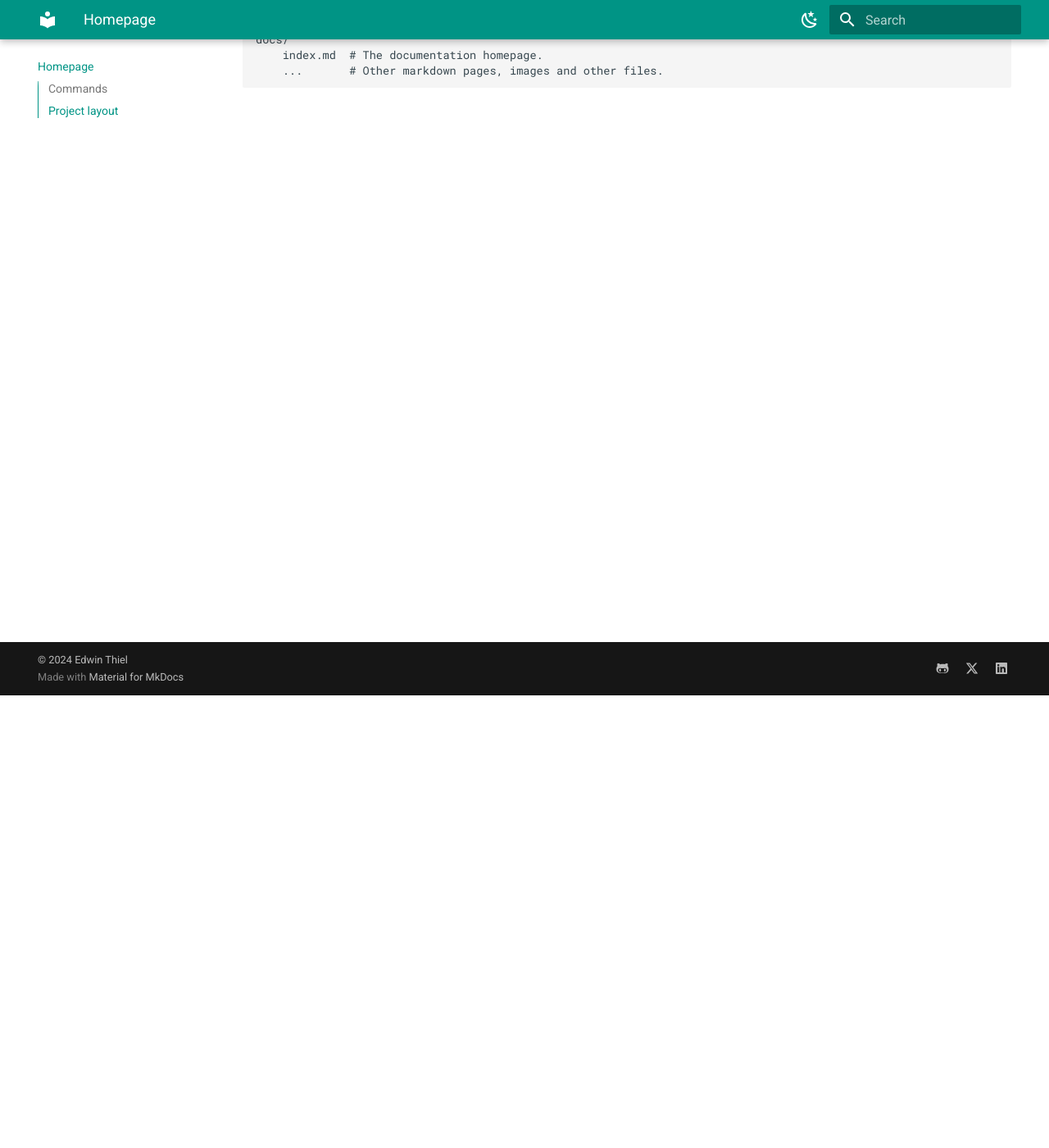
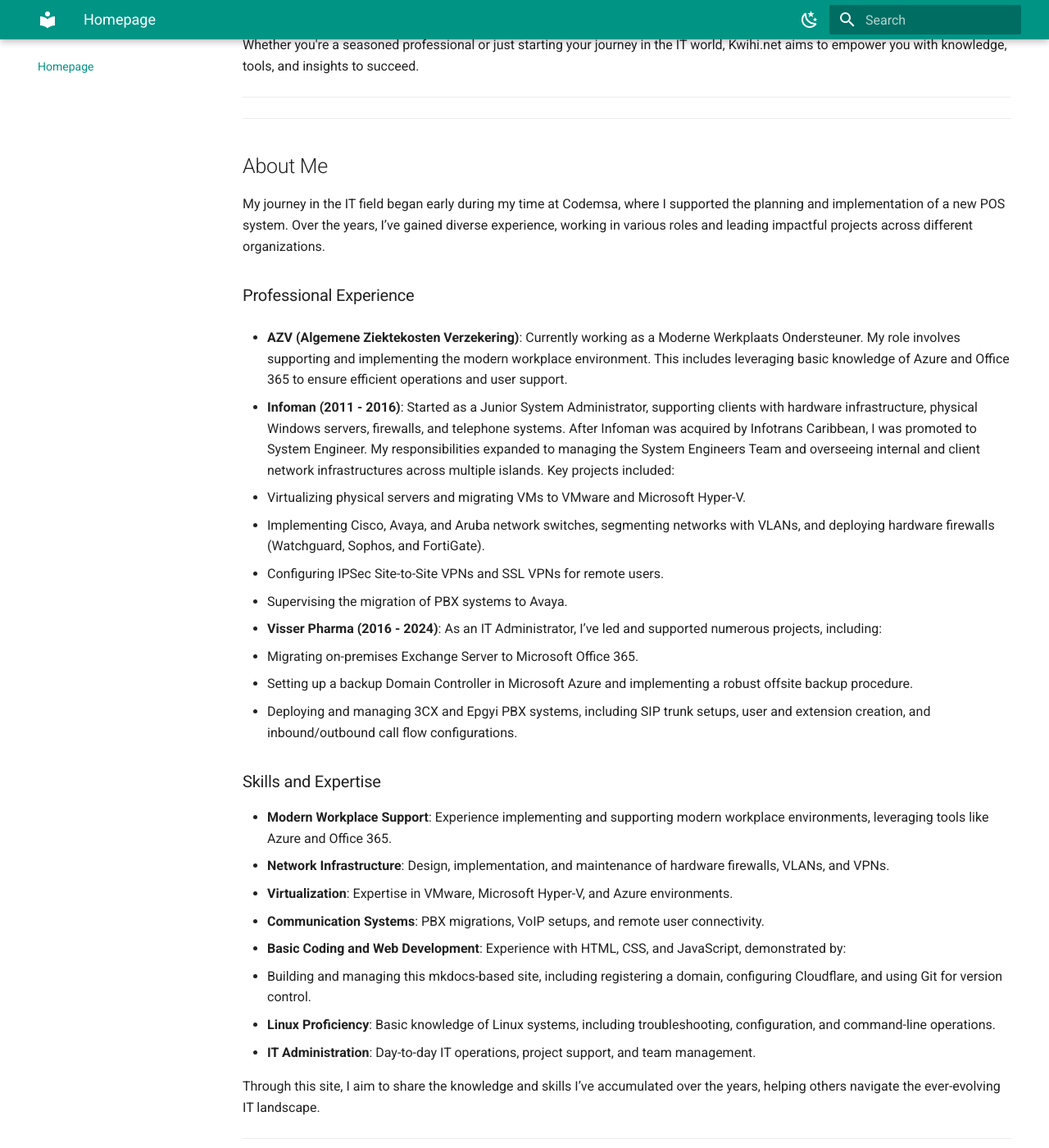
Before and after one commit to thiel3/kwihinet, an MkDocs documentation site: the page built from docs/index.md, in a window 1280 px wide and 1400 px high, scrolled down 552 px. Shown: the whole window at 82% size. Built offline with MkDocs 1.6.1 and Material for MkDocs 9.7.7, drawn with Linux system fonts in a browser that asks for light colours; some of the changed text lies outside the part shown.

Commit message:
Update the homepage with content and about me

```diff
--- a/docs/index.md
+++ b/docs/index.md
@@ -1,17 +1,50 @@
 # Homepage
 
-For full documentation visit [mkdocs.org](https://www.mkdocs.org).
+# Welcome to **Kwihi.net**
 
-## Commands
+Welcome to **Kwihi.net**, your ultimate resource for IT enthusiasts and home lab builders. This site is designed as a living documentation hub, offering guides, tutorials, and how-tos tailored to the tech-savvy community.
 
-* `mkdocs new [dir-name]` - Create a new project.
-* `mkdocs serve` - Start the live-reloading docs server.
-* `mkdocs build` - Build the documentation site.
-* `mkdocs -h` - Print help message and exit.
+## What You’ll Find Here
+- **Comprehensive Documentation**: Dive deep into IT topics, from beginner-friendly concepts to advanced configurations.
+- **Step-by-Step Guides**: Follow structured tutorials to set up, optimize, and troubleshoot your tech projects.
+- **Practical How-Tos**: Get quick solutions to common IT challenges and learn best practices.
 
-## Project layout
+---
 
-    mkdocs.yml    # The configuration file.
-    docs/
-        index.md  # The documentation homepage.
-        ...       # Other markdown pages, images and other files.
+Whether you're a seasoned professional or just starting your journey in the IT world, Kwihi.net aims to empower you with knowledge, tools, and insights to succeed.
+
+---
+
+---
+
+## About Me
+
+My journey in the IT field began early during my time at Codemsa, where I supported the planning and implementation of a new POS system. Over the years, I’ve gained diverse experience, working in various roles and leading impactful projects across different organizations.
+
+### Professional Experience
+- **AZV (Algemene Ziektekosten Verzekering)**: Currently working as a Moderne Werkplaats Ondersteuner. My role involves supporting and implementing the modern workplace environment. This includes leveraging basic knowledge of Azure and Office 365 to ensure efficient operations and user support.
+
+- **Infoman (2011 - 2016)**: Started as a Junior System Administrator, supporting clients with hardware infrastructure, physical Windows servers, firewalls, and telephone systems. After Infoman was acquired by Infotrans Caribbean, I was promoted to System Engineer. My responsibilities expanded to managing the System Engineers Team and overseeing internal and client network infrastructures across multiple islands. Key projects included:
+  - Virtualizing physical servers and migrating VMs to VMware and Microsoft Hyper-V.
+  - Implementing Cisco, Avaya, and Aruba network switches, segmenting networks with VLANs, and deploying hardware firewalls (Watchguard, Sophos, and FortiGate).
+  - Configuring IPSec Site-to-Site VPNs and SSL VPNs for remote users.
+  - Supervising the migration of PBX systems to Avaya.
+
+- **Visser Pharma (2016 - 2024)**: As an IT Administrator, I’ve led and supported numerous projects, including:
+  - Migrating on-premises Exchange Server to Microsoft Office 365.
+  - Setting up a backup Domain Controller in Microsoft Azure and implementing a robust offsite backup procedure.
+  - Deploying and managing 3CX and Epgyi PBX systems, including SIP trunk setups, user and extension creation, and inbound/outbound call flow configurations.
+
+### Skills and Expertise
+- **Modern Workplace Support**: Experience implementing and supporting modern workplace environments, leveraging tools like Azure and Office 365.
+- **Network Infrastructure**: Design, implementation, and maintenance of hardware firewalls, VLANs, and VPNs.
+- **Virtualization**: Expertise in VMware, Microsoft Hyper-V, and Azure environments.
+- **Communication Systems**: PBX migrations, VoIP setups, and remote user connectivity.
+- **Basic Coding and Web Development**: Experience with HTML, CSS, and JavaScript, demonstrated by:
+  - Building and managing this mkdocs-based site, including registering a domain, configuring Cloudflare, and using Git for version control.
+- **Linux Proficiency**: Basic knowledge of Linux systems, including troubleshooting, configuration, and command-line operations.
+- **IT Administration**: Day-to-day IT operations, project support, and team management.
+
+Through this site, I aim to share the knowledge and skills I’ve accumulated over the years, helping others navigate the ever-evolving IT landscape.
+
+---
```
